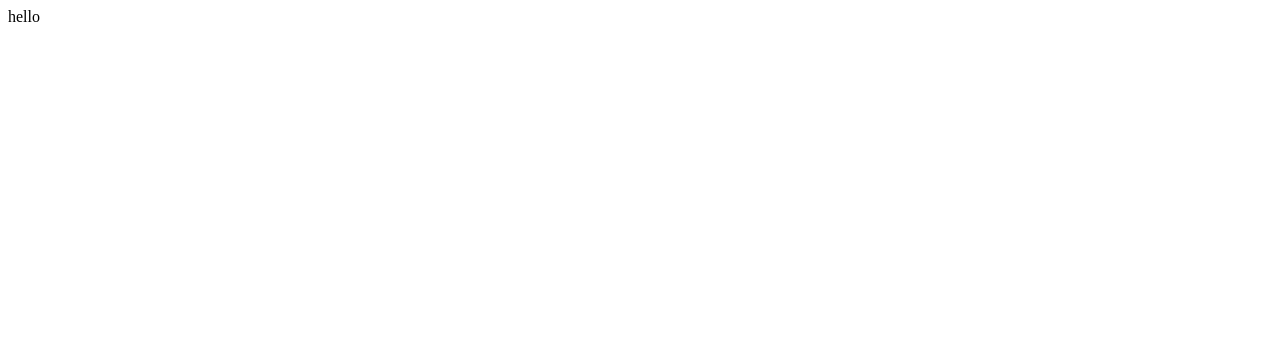
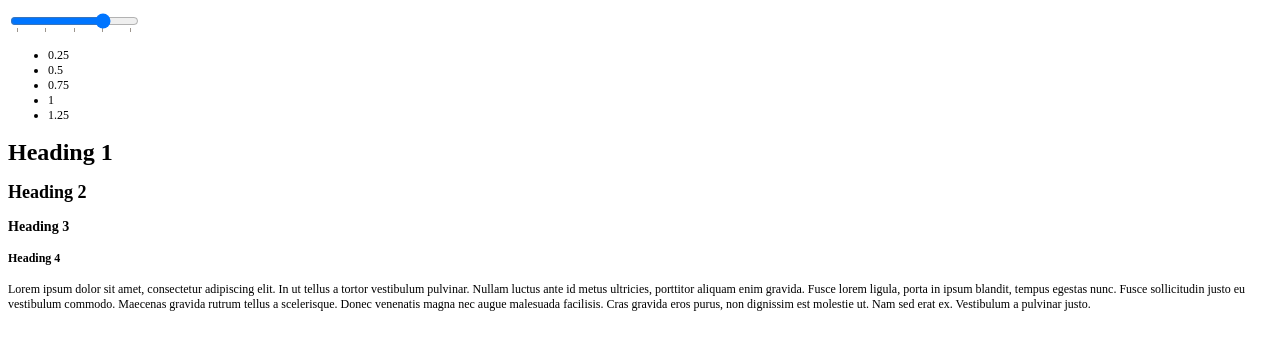
Before and after one commit to Josephine19001/gui-control-assignment, a React (Create React App) app: page / in a window 1280 px wide. Shown: the top 350 px of the page. Built offline with nearby package versions, Linux system fonts and the light colour scheme.

Commit message:
scaling slider implementation

```diff
--- a/src/App.tsx
+++ b/src/App.tsx
@@ -1,7 +1,14 @@
 import React from 'react';
+import Slider from './components/Slider';
+import { DEFAULT_SCALE, SCALING_KEY } from './components/Slider/util-types/types';
+import { updateScaling } from './services/slider-service';
 
-function App() {
-  return <div>hello</div>;
+const App = () => {
+
+  const scaling = localStorage.getItem(SCALING_KEY);
+  updateScaling(scaling ? parseFloat(scaling) : DEFAULT_SCALE);
+
+  return <Slider min={0.25} max={1.25} step={0.25} options={0} />;
 }
 
 export default App;
--- /dev/null
+++ b/src/components/Slider/Slider.tsx
@@ -0,0 +1,68 @@
+import { useEffect, useState } from "react";
+import { updateScaling } from "../../services/slider-service";
+import DemoLayout from "./demo-layout";
+import { SCALING_KEY, SliderProps } from "./util-types/types";
+
+const Slider = ({ min, max, step, options }: SliderProps) => {
+  const [values, setValues] = useState<number[]>([]);
+  const [defaultValue, setDefaultValue] = useState(1);
+
+  const onChange = (value: string) => {
+    setScalingValue(value);
+    updateScaling(parseFloat(value));
+  };
+
+  const getRanges = (): number[] => {
+    let ranges: number[] = [];
+    for (let i = min; i <= max; i += step) {
+      ranges.push(i);
+    }
+    return ranges;
+  };
+
+  const setScalingValue = (value: string) => {
+    localStorage.setItem(SCALING_KEY, value.toString());
+  };
+
+  useEffect(() => {
+    let scaling = localStorage.getItem(SCALING_KEY);
+
+    if (scaling) {
+      setDefaultValue(parseFloat(scaling));
+    }
+
+    setValues(getRanges());
+  }, []);
+
+  return (
+    <div className="container">
+      <div className="slider-container">
+        <div key={defaultValue}>
+          <input
+            type="range"
+            name="scaling-slider"
+            min={min}
+            max={max}
+            list="scaling-options"
+            step={step}
+            defaultValue={defaultValue}
+            onChange={(e) => onChange(e.target.value)}
+          />
+        </div>
+        <ul className="range-values">
+          {values.map((val, i) => (
+            <li key={"value-" + i}>{val}</li>
+          ))}
+        </ul>
+        <datalist id="scaling-options">
+          {values.map((val, i) => (
+            <option value={val} key={"option-" + i} />
+          ))}
+        </datalist>
+      </div>
+      <DemoLayout />
+    </div>
+  );
+};
+
+export default Slider;
--- /dev/null
+++ b/src/components/Slider/demo-layout.tsx
@@ -0,0 +1,21 @@
+const DemoLayout = () => (
+  <div className="demo-layout">
+    <div>
+      <h1>Heading 1</h1>
+      <h2>Heading 2</h2>
+      <h3>Heading 3</h3>
+      <h4>Heading 4</h4>
+      <p>
+        Lorem ipsum dolor sit amet, consectetur adipiscing elit. In ut tellus a
+        tortor vestibulum pulvinar. Nullam luctus ante id metus ultricies,
+        porttitor aliquam enim gravida. Fusce lorem ligula, porta in ipsum
+        blandit, tempus egestas nunc. Fusce sollicitudin justo eu vestibulum
+        commodo. Maecenas gravida rutrum tellus a scelerisque. Donec venenatis
+        magna nec augue malesuada facilisis. Cras gravida eros purus, non
+        dignissim est molestie ut. Nam sed erat ex. Vestibulum a pulvinar justo.
+      </p>
+    </div>
+  </div>
+);
+
+export default DemoLayout;
--- a/src/components/Slider/index.tsx
+++ b/src/components/Slider/index.tsx
@@ -1,11 +1,4 @@
-import React from 'react';
 
-const Slider = () => {
-  return (
-    <div>
-      <p>hello</p>
-    </div>
-  );
-};
+import Slider from './Slider';
 
 export default Slider;
--- /dev/null
+++ b/src/components/Slider/util-types/types.tsx
@@ -0,0 +1,15 @@
+export const BASE_SIZE = 12;
+export const DEFAULT_SCALE = 1;
+export const SCALING_KEY = 'userScalingSelection';
+
+export interface SliderProps {
+    min:number;
+    max: number;
+    step: number;
+    options: UISettingOptions
+}
+
+export enum UISettingOptions{
+    Scaling,
+    Opacity
+}
--- /dev/null
+++ b/src/services/slider-service.tsx
@@ -0,0 +1,6 @@
+import { BASE_SIZE } from "../components/Slider/util-types/types";
+
+export const updateScaling = (value:number) => {
+    let root = document.documentElement;
+    root.style.setProperty('font-size', (BASE_SIZE * value) +"px");
+}
```
